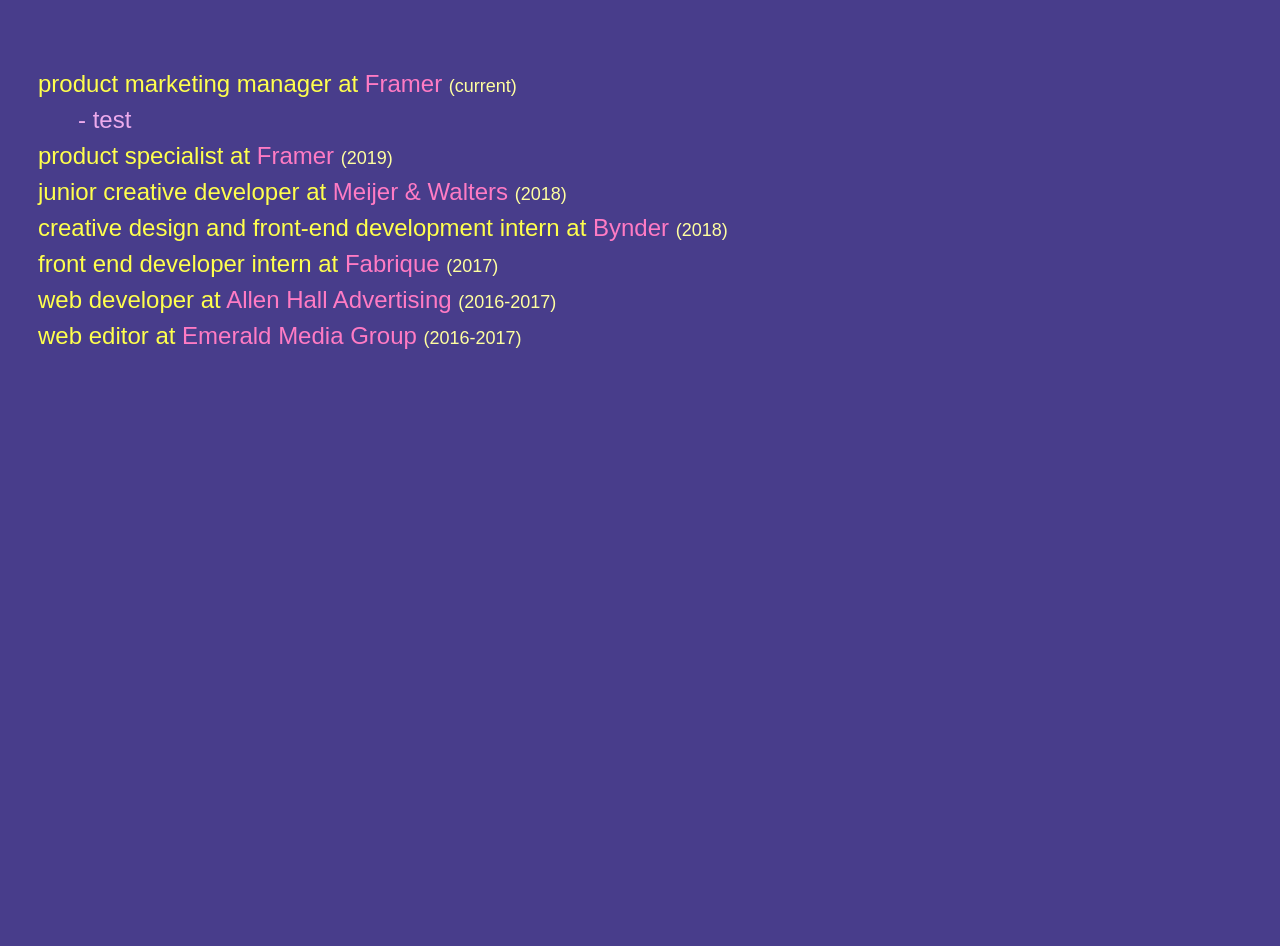
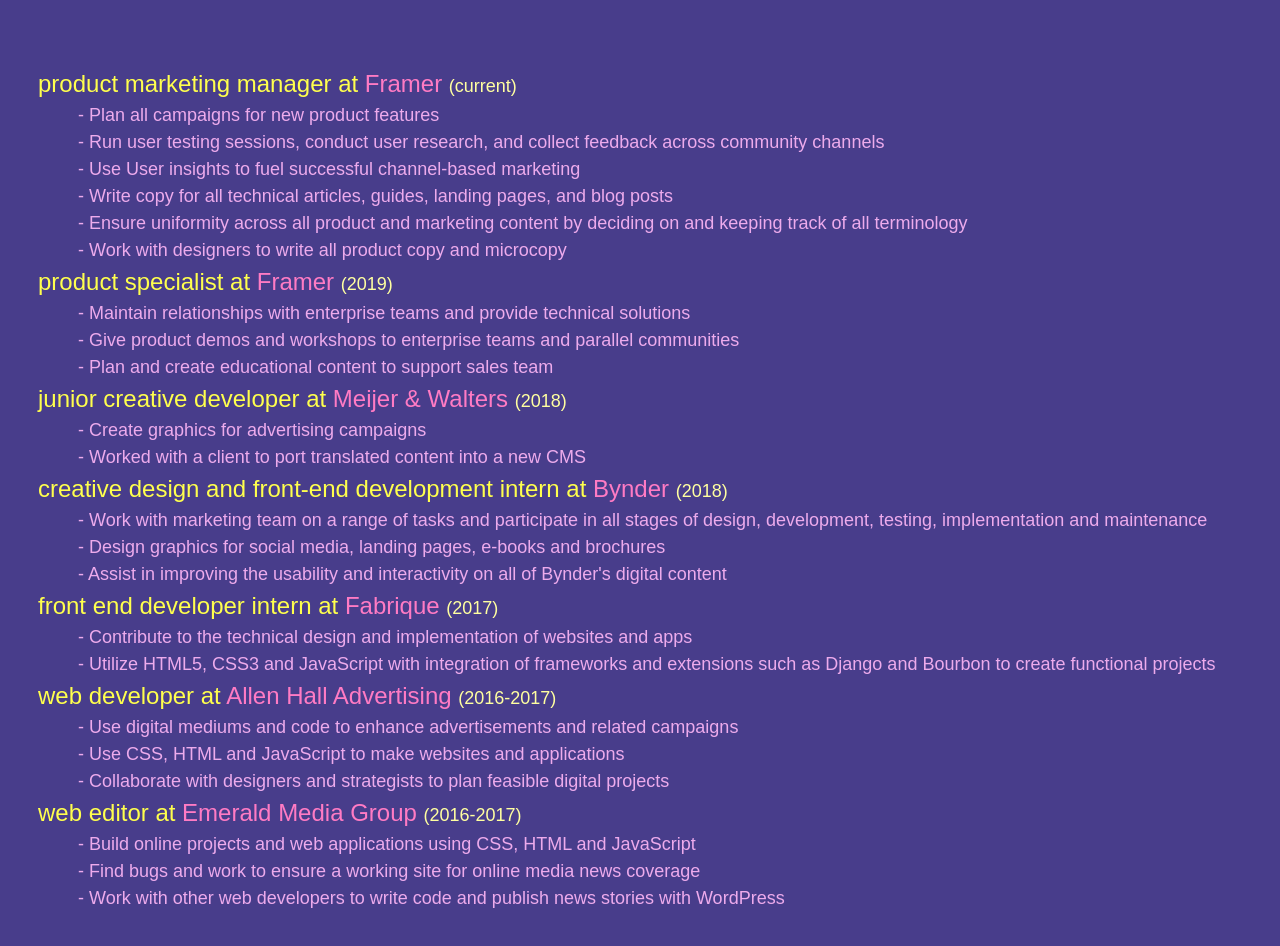
Before and after one commit to perilanglois/periportfolio, a plain HTML site: page index.html in a window 1280 px wide. Shown: the part 220-1166 px from the top of the page. Before the commit the page ends 800 px from the top, so only its background shows below. Drawn offline with Linux system fonts and the light colour scheme.

Commit message:
Update index.html

```diff
--- a/index.html
+++ b/index.html
@@ -21,6 +21,7 @@ grid-row-gap: 0px;
 
       dd {
         color: rgb(237, 171, 236);
+        font-size: 18px;
       }
 
       a {
@@ -60,32 +61,61 @@ grid-row-gap: 0px;
           <dt>
             product marketing manager at <a href="https://www.framer.com/">Framer </a> <span>(current)</span>
           </dt>
-          <dd>- test</dd>
+          <dd>- Plan all campaigns for new product features</dd>
+          <dd>- Run user testing sessions, conduct user research, and collect feedback across community channels</dd>
+          <dd>- Use User insights to fuel successful channel-based marketing</dd>
+          <dd>- Write copy for all technical articles, guides, landing pages, and blog posts</dd>
+          <dd>- Ensure uniformity across all product and marketing content by deciding on and keeping track of all terminology</dd>
+          <dd>- Work with designers to write all product copy and microcopy</dd>
+
+
           <dt>
             product specialist at <a href="https://www.framer.com/">Framer </a> <span>(2019)</span>
           </dt>
+          <dd>- Maintain relationships with enterprise teams and provide technical solutions</dd>
+          <dd>- Give product demos and workshops to enterprise teams and parallel communities</dd>
+          <dd>- Plan and create educational content to support sales team</dd>
+
           <dt>
             junior creative developer at
             <a href="https://www.meijerwalters.com/">Meijer & Walters </a> <span>(2018)</span>
           </dt>
+          <dd>- Create graphics for advertising campaigns</dd>
+          <dd>- Worked with a client to port translated content into a new CMS</dd>
+
           <dt>
             creative design and front-end development intern at
             <a href="https://www.bynder.com/en/">Bynder </a> <span>(2018)</span>
           </dt>
+          <dd>- Work with marketing team on a range of tasks and participate in all stages of design, development, testing, implementation and maintenance</dd>
+          <dd>- Design graphics for social media, landing pages, e-books and brochures</dd>
+          <dd>- Assist in improving the usability and interactivity on all of Bynder's digital content</dd>
+
           <dt>
             front end developer intern at
             <a href="https://www.fabrique.nl/">Fabrique </a> <span>(2017)</span>
           </dt>
+          <dd>- Contribute to the technical design and implementation of websites and apps</dd>
+          <dd>- Utilize HTML5, CSS3 and JavaScript with integration of frameworks and extensions such as Django and Bourbon to create functional projects</dd>
+
+
           <dt>
             web developer at
             <a href="https://www.allenhalladvertising.com/"
               >Allen Hall Advertising </a
             > <span>(2016-2017)</span>
           </dt>
+          <dd>- Use digital mediums and code to enhance advertisements and related campaigns</dd>
+          <dd>- Use CSS, HTML and JavaScript to make websites and applications</dd>
+          <dd>- Collaborate with designers and strategists to plan feasible digital projects</dd>
+
           <dt>
             web editor at
             <a href="https://www.dailyemerald.com/emg/">Emerald Media Group</a> <span>(2016-2017)</span>
           </dt>
+          <dd>- Build online projects and web applications using CSS, HTML and JavaScript</dd>
+          <dd>- Find bugs and work to ensure a working site for online media news coverage</dd>
+          <dd>- Work with other web developers to write code and publish news stories with WordPress</dd>
         </dl>
 
     </div>
```
